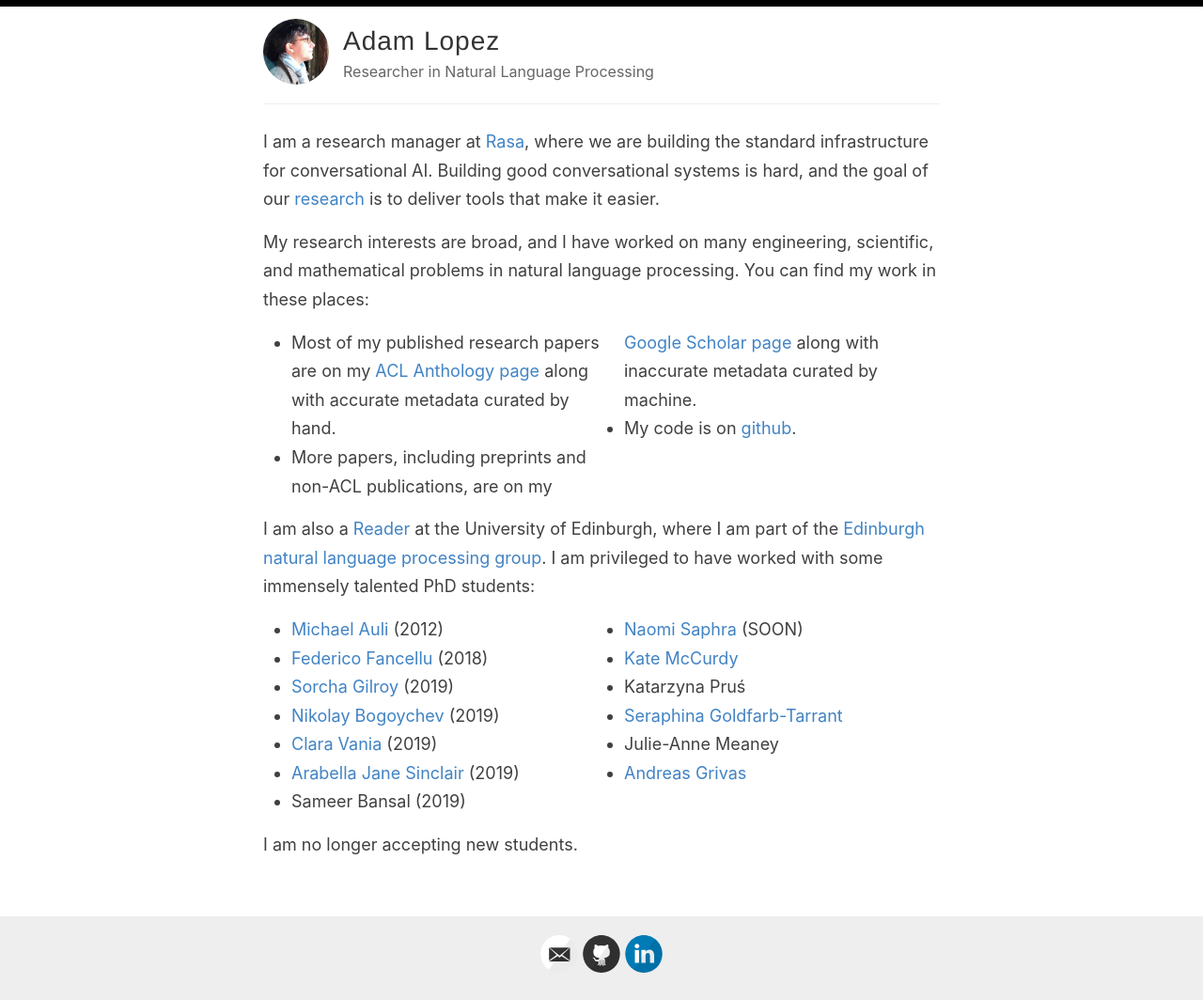
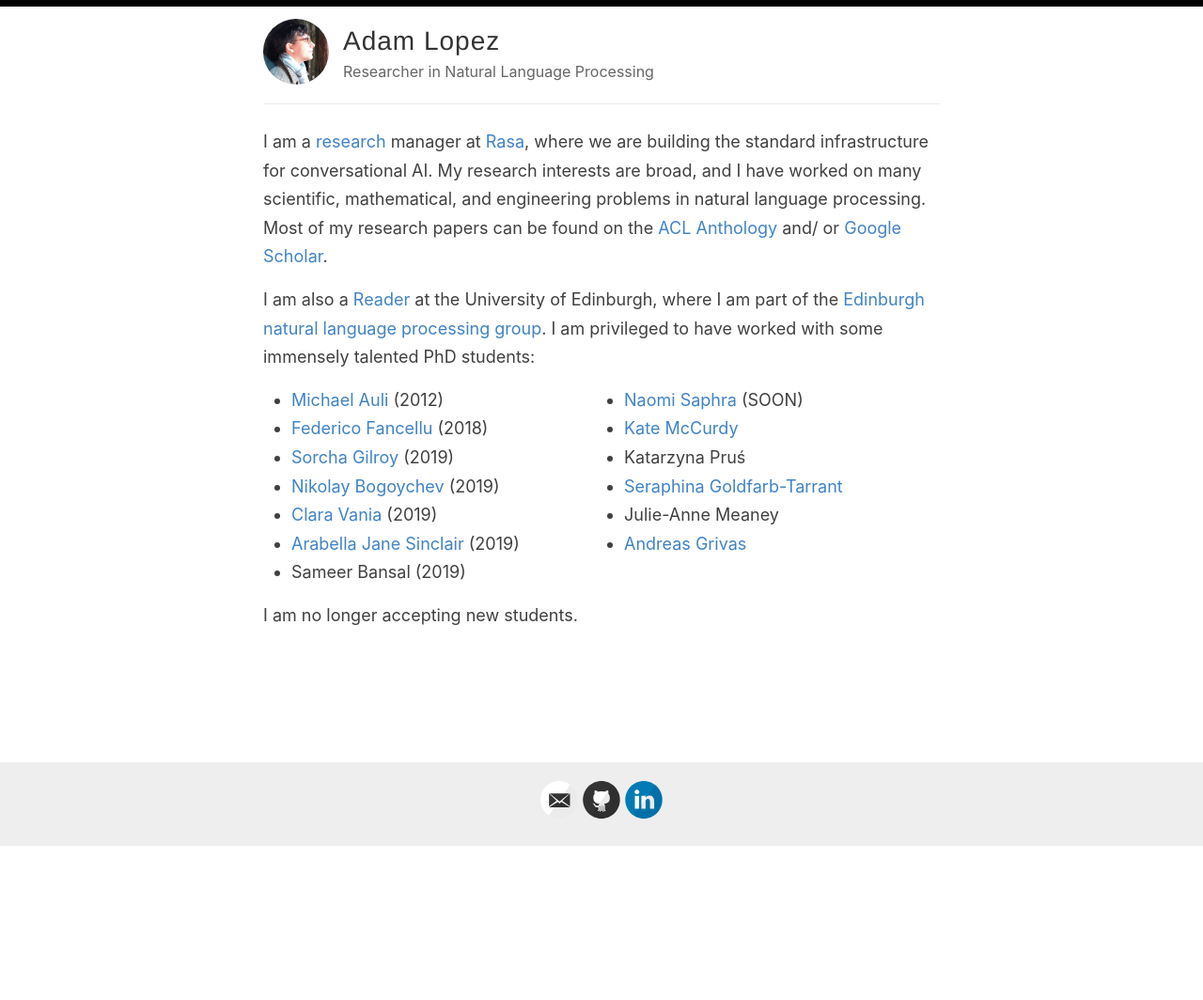
Before and after one commit to alopez/alopez.github.com, a Jekyll site: the page built from index.md, in a window 1280 px wide. Shown: the whole page at 94% size. Built offline with Jekyll 4.4.1, drawn with Linux system fonts in a browser that asks for light colours; the list of posts is cut into pages by our own code; after the commit the page ends 901 px from its top, so only the background shows below that.

Commit message:
edit for brevity

```diff
--- a/index.md
+++ b/index.md
@@ -1,22 +1,13 @@
 ---
 layout: default
 ---
-I am a research manager at [Rasa](https://rasa.com), where we are building
-the standard infrastructure for conversational AI. Building good
-conversational systems is hard, and the goal of our [research](https://rasa.com/research/)
-is to deliver tools that make it easier.
-
-My research interests are broad, and I have worked on many engineering, scientific,
-and mathematical problems in natural language processing. You can find my work
-in these places:
-
-- Most of my published research papers
-  are on my [ACL Anthology page](https://www.aclweb.org/anthology/people/a/adam-lopez/)
-  along with accurate metadata curated by hand.
-- More papers, including preprints and non-ACL publications,
-  are on my [Google Scholar page](https://scholar.google.com/citations?hl=en&user=u4sxKZwAAAAJ&view_op=list_works&sortby=pubdate)
-  along with inaccurate metadata curated by machine.
-- My code is on [github](https://github.com/alopez).
+I am a [research](https://rasa.com/research/) manager at [Rasa](https://rasa.com), where we are building
+the standard infrastructure for conversational AI.
+My research interests are broad, and I have worked on many scientific, mathematical,
+and engineering problems in natural language processing.
+Most of my research papers can be found on
+the [ACL Anthology](https://www.aclweb.org/anthology/people/a/adam-lopez/)
+and/ or [Google Scholar](https://scholar.google.com/citations?hl=en&user=u4sxKZwAAAAJ&view_op=list_works&sortby=pubdate).
 
 I am also a [Reader](https://en.wikipedia.org/wiki/Reader_(academic_rank))
 at the University of Edinburgh, where I am part of the
```
